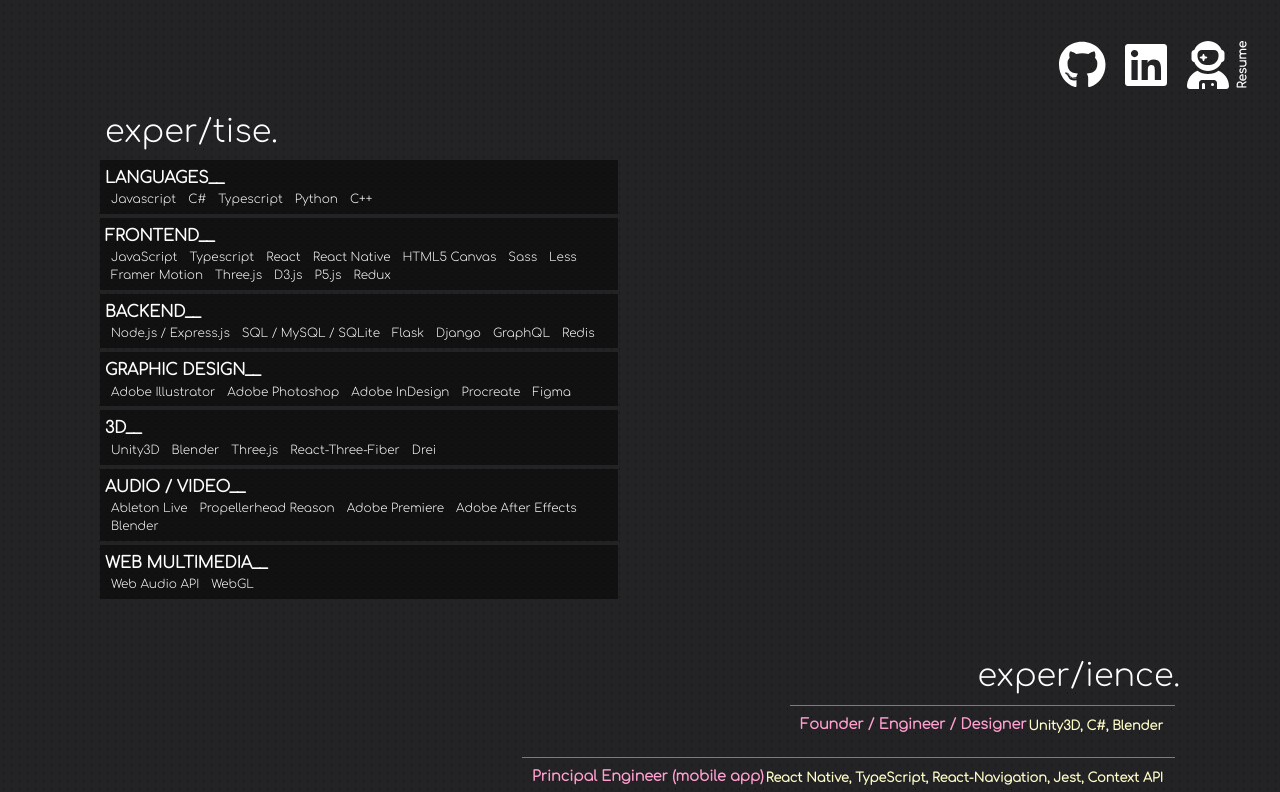
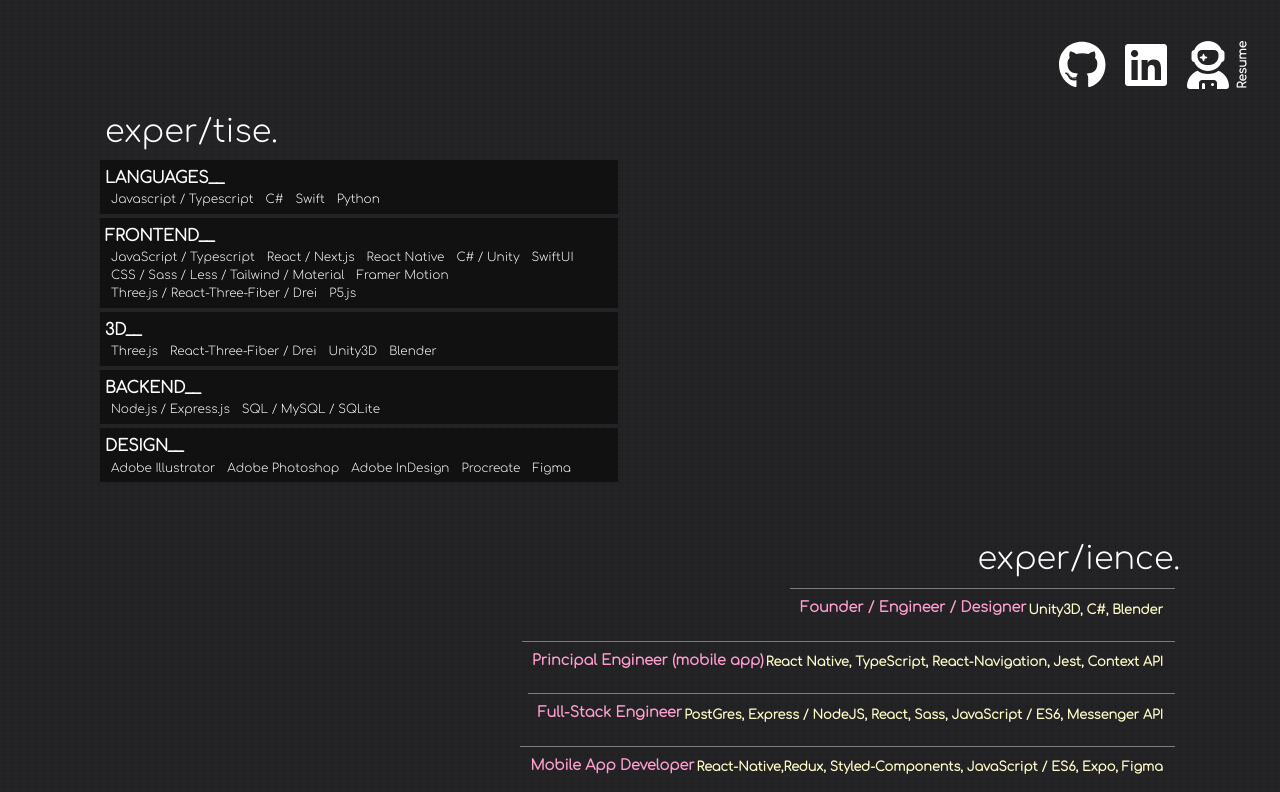
Before and after one commit to ErikKimsey/erikkimsey.github.io, a React (Create React App) app: page / in a window 1280 px wide. Shown: the part 691-1483 px from the top of the page. Built offline with nearby package versions, Linux system fonts and the light colour scheme.

Commit message:
Editted Skills data. Adjusted size of cursor circle.

```diff
--- a/src/P5Sketch/P5Cursor.jsx
+++ b/src/P5Sketch/P5Cursor.jsx
@@ -29,7 +29,7 @@ export default class P5Cursor {
       this.xMove += 2;
     }
 
-    this.xMove += this.p5.floor(this.p5.movedX / 5);
+    this.xMove += this.p5.floor(this.p5.movedX / 3);
 
     let { x, y } = this.calcOrbit(this.radius);
     this.p5.fill(this.fillColor);
@@ -37,7 +37,5 @@ export default class P5Cursor {
     this.p5.ellipse(x, y, this.diam);
     this.p5.strokeWeight(2);
     this.p5.stroke(this.strokeColor);
-
-
   }
 }
--- a/src/P5Sketch/P5Sketch.jsx
+++ b/src/P5Sketch/P5Sketch.jsx
@@ -89,7 +89,7 @@ export default function P5Sketch({ props }) {
     initTextElements(p5);
 
     p5.frameRate(15);
-    orbCursor = new P5Cursor(p5, 111);
+    orbCursor = new P5Cursor(p5, 22);
     backgroundNoise = new BackgroundNoise(p5, 0.0, 0.0, p5.displayWidth, p5.displayHeight, otherColors.bkgrdPurple, otherColors.bkgrdGray);
   };
 
--- a/src/__data/data.js
+++ b/src/__data/data.js
@@ -5,25 +5,22 @@ const SELF_STATEMENT = "Software engineer passionate about building beautiful, d
 
 const LANGUAGES = [
   'LANGUAGES',
-  'Javascript',
+  'Javascript / Typescript',
   'C#',
-  'Typescript',
-  'Python',
-  'C++',
+  'Swift',
+  'Python'
 ]
 
 const THREE_D = [
   '3D',
+  'Three.js',
+  'React-Three-Fiber / Drei',
   'Unity3D',
-  'Blender',
-  'Three.js',
-  'React-Three-Fiber',
-  'Drei',
-
+  'Blender'
 ]
 
 const DESIGN_TOOLS = [
-  'GRAPHIC DESIGN',
+  'DESIGN',
   'Adobe Illustrator',
   'Adobe Photoshop',
   'Adobe InDesign',
@@ -34,35 +31,27 @@ const DESIGN_TOOLS = [
 
 const FRONTEND = [
   'FRONTEND',
-  'JavaScript',
-  'Typescript',
-  'React',
+  'JavaScript / Typescript',
+  'React / Next.js',
   'React Native',
-  'HTML5 Canvas',
-  'Sass',
-  'Less',
+  'C# / Unity',
+  'SwiftUI',
+  'CSS / Sass / Less / Tailwind / Material',
   'Framer Motion',
-  'Three.js',
-  'D3.js',
-  'P5.js',
-  'Redux',
+  'Three.js / React-Three-Fiber / Drei',
+  'P5.js'
 ]
 
 const MULTIMEDIA_WEB = [
   'WEB MULTIMEDIA',
   "Web Audio API",
   "WebGL",
-
 ]
 
 const BACKEND = [
   'BACKEND',
   'Node.js / Express.js',
   'SQL / MySQL / SQLite',
-  'Flask',
-  'Django',
-  'GraphQL',
-  'Redis',
 ]
 
 const AUDIO_VIDEO = [
@@ -92,7 +81,7 @@ const THE_WHO_AM_I = [
 ]
 
 export const SKILLS = [
-  LANGUAGES, FRONTEND, BACKEND, DESIGN_TOOLS, THREE_D, AUDIO_VIDEO, MULTIMEDIA_WEB
+  LANGUAGES, FRONTEND, THREE_D, BACKEND, DESIGN_TOOLS,
 ];
 
 export { LANGUAGES, FRONTEND, BACKEND, DESIGN_TOOLS, THREE_D, CONTACT_DATA, AUDIO_VIDEO, MULTIMEDIA_WEB, THE_WHO_AM_I, SELF_STATEMENT }
```
